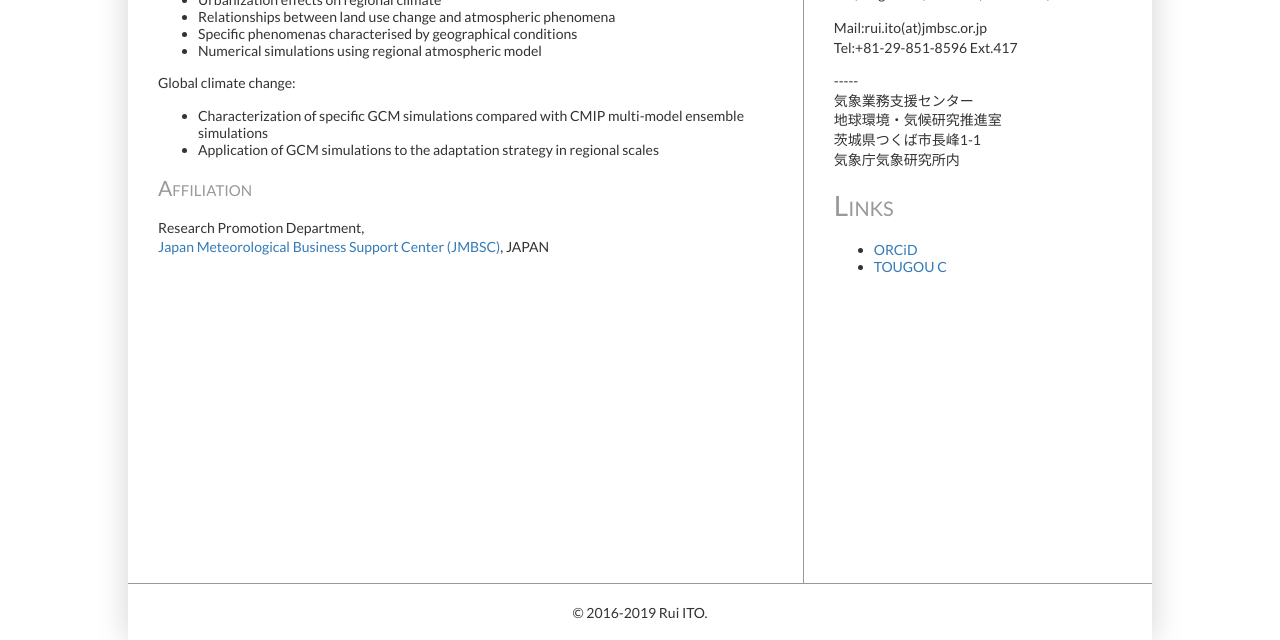
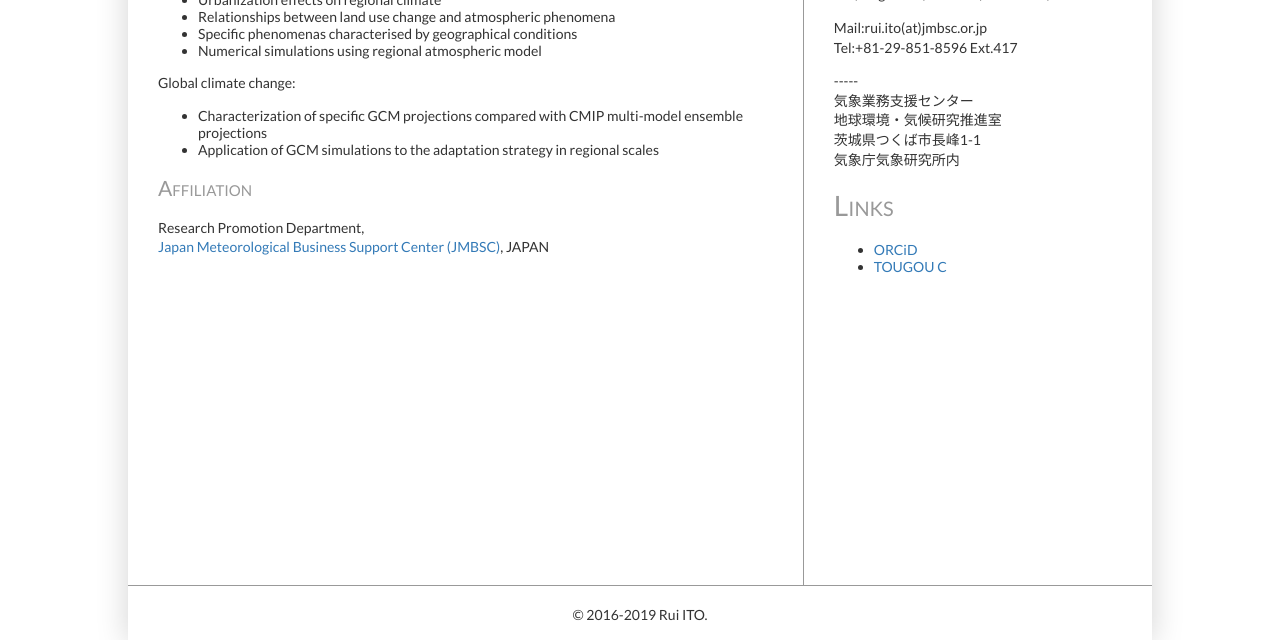
Before and after one commit to rui-climbiz/rui-climbiz.github.io, a Jekyll site: the page built from index.html, in a window 1280 px wide. Shown: the part 257-897 px from the top of the page. Built offline with Jekyll 4.4.1, drawn with Linux system fonts in a browser that asks for light colours.

Commit message:
Update index.html

```diff
--- a/index.html
+++ b/index.html
@@ -15,7 +15,7 @@
 </ul>
 <p>Global climate change:</p>
 <ul>
-<li>Characterization of specific GCM simulations compared with CMIP multi-model ensemble simulations</li>
+<li>Characterization of specific GCM projections compared with CMIP multi-model ensemble projections</li>
 <li>Application of GCM simulations to the adaptation strategy in regional scales
 </ul>
 
```
